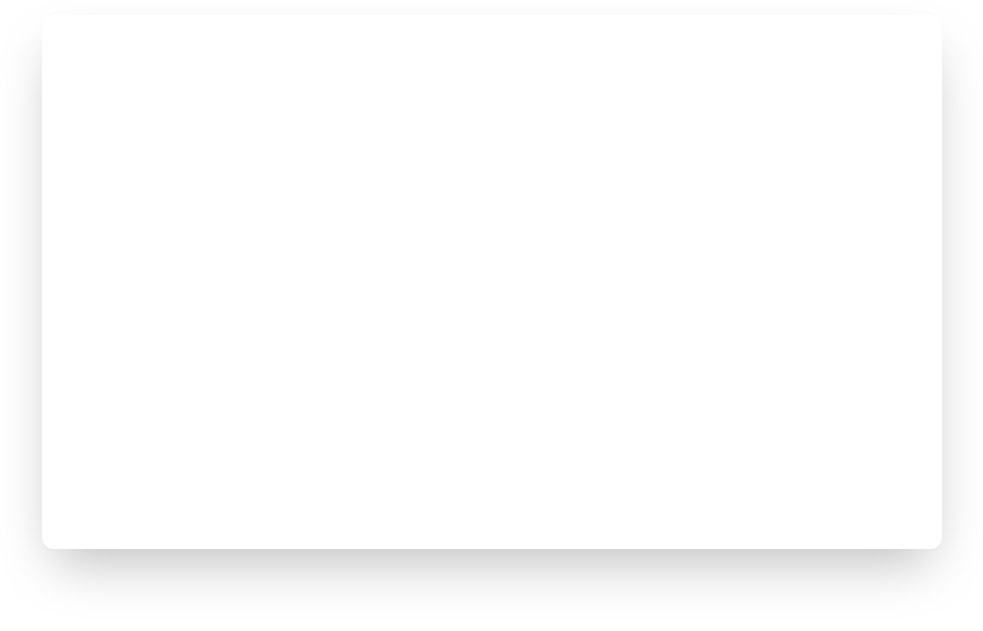
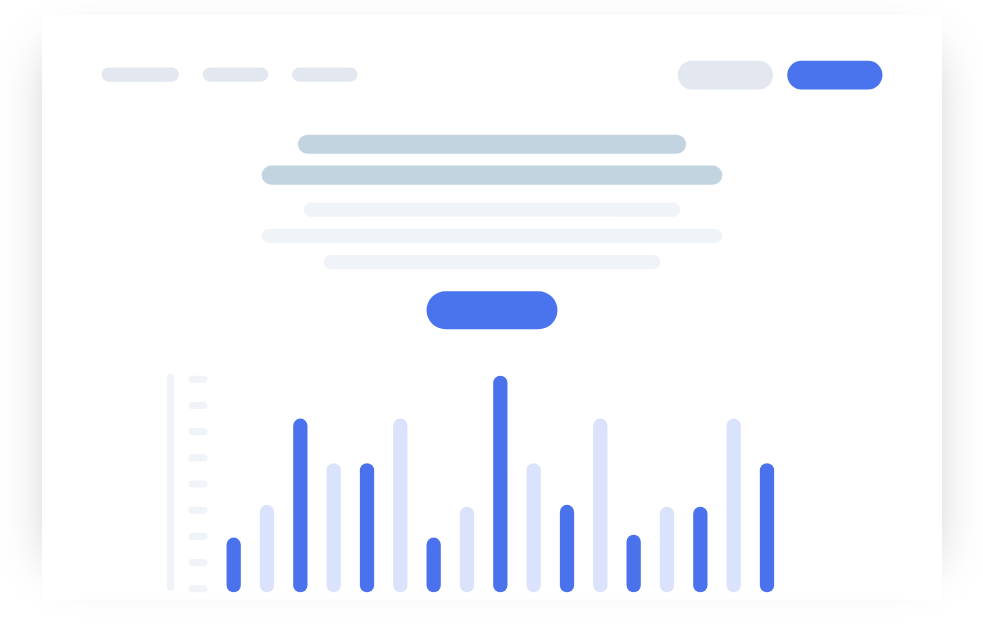
Before and after one commit to JulianFurchert/freelance-website, a Next.js app: page / in a window 1280 px wide. Shown: the part 1575-2206 px from the top of the page, without its empty margins (148-1131 px from the left). Built offline with nearby package versions, Linux system fonts and the light colour scheme; a web font is replaced by a local one.

Commit message:
add InterfaceDashboard

```diff
--- /dev/null
+++ b/src/components/InterfaceDashboard.tsx
@@ -0,0 +1,98 @@
+"use client"
+import React, { useRef } from 'react'
+import { mergeRefs } from '@/utils/mergeRefs'
+import { motion, useInView, SVGMotionProps } from "framer-motion"
+
+export const InterfaceDashboard = React.forwardRef<SVGSVGElement, SVGMotionProps<SVGSVGElement>>(
+  function Divider(props, ref){
+    const _ref = useRef(null)
+    const isInView = useInView(_ref)
+
+    const container = {
+    hidden: {
+         opacity: 0
+    },
+    show: {
+        opacity: 1,
+            transition: {
+                staggerChildren: 0.2
+            }
+        }
+    }
+
+    return (
+        <motion.svg variants={container} initial="hidden" animate={isInView ? 'show' : 'hidden'} ref={mergeRefs([_ref, ref])} width="1512" height="982" viewBox="0 0 1512 982" fill="none" {...props}>
+            <motion.rect width="1512" height="982" fill="white"/>
+            {/* Menu Left */}
+            <motion.rect x="100" y="88" width="130" height="24" rx="12" fill="#E2E7F0"/>
+            <motion.rect x="270" y="88" width="110" height="24" rx="12" fill="#E2E7F0"/>
+            <motion.rect x="420" y="88" width="110" height="24" rx="12" fill="#E2E7F0"/>
+            {/* Menu Right */}
+            <motion.rect x="1068" y="77" width="160" height="48" rx="24" fill="#E2E7F0"/>
+            <motion.rect x="1252" y="77" width="160" height="48" rx="24" fill="#4A73EE"/>
+            {/* Text */}
+            <motion.g>
+                <motion.rect x="430" y="201" width="652" height="32" rx="16" fill="#C3D4E1"/>
+                <motion.rect x="369" y="253" width="774" height="32" rx="16" fill="#C3D4E1"/>
+                <motion.rect x="440" y="315" width="632" height="24" rx="12" fill="#F0F3F7"/>
+                <motion.rect x="369" y="359" width="774" height="24" rx="12" fill="#F0F3F7"/>
+                <motion.rect x="473" y="403" width="566" height="24" rx="12" fill="#F0F3F7"/>
+            </motion.g>
+            {/* Button */}
+            <motion.rect x="646" y="464" width="220" height="64" rx="32" fill="#4A73EE"/>
+            {/* Diagram Box */}
+            <motion.g>
+                <motion.rect x="210" y="603" width="12" height="364" rx="6" fill="#F0F3F7"/>
+                <motion.rect x="246" y="606" width="32" height="12" rx="6" fill="#F0F3F7"/>
+                <motion.rect x="246" y="650" width="32" height="12" rx="6" fill="#F0F3F7"/>
+                <motion.rect x="246" y="694" width="32" height="12" rx="6" fill="#F0F3F7"/>
+                <motion.rect x="246" y="738" width="32" height="12" rx="6" fill="#F0F3F7"/>
+                <motion.rect x="246" y="782" width="32" height="12" rx="6" fill="#F0F3F7"/>
+                <motion.rect x="246" y="826" width="32" height="12" rx="6" fill="#F0F3F7"/>
+                <motion.rect x="246" y="870" width="32" height="12" rx="6" fill="#F0F3F7"/>
+                <motion.rect x="246" y="914" width="32" height="12" rx="6" fill="#F0F3F7"/>
+                <motion.rect x="246" y="958" width="32" height="12" rx="6" fill="#F0F3F7"/>
+            </motion.g>
+            {/* Diagram */}
+            <motion.rect x="310" y="878" width="24" height="92" rx="12" fill="#4B72ED"/>
+            <motion.rect x="366" y="823" width="24" height="147" rx="12" fill="#DAE3FB"/>
+            <motion.rect x="422" y="678" width="24" height="292" rx="12" fill="#4B72ED"/>
+            <motion.rect x="478" y="753" width="24" height="217" rx="12" fill="#DAE3FB"/>
+            <motion.rect x="534" y="753" width="24" height="217" rx="12" fill="#4B72ED"/>
+            <Bar x="590" y="678" width="24" height="292" rx="12" fill="#DAE3FB"/>
+            <Bar x="646" y="878" width="24" height="92" rx="12" fill="#4B72ED"/>
+            <Bar x="702" y="826" width="24" height="144" rx="12" fill="#DAE3FB"/>
+            <Bar x="758" y="606" width="24" height="364" rx="12" fill="#4B72ED"/>
+            <Bar x="814" y="753" width="24" height="217" rx="12" fill="#DAE3FB"/>
+            <Bar x="870" y="823" width="24" height="147"  rx="12" fill="#4B72ED"/>
+            <Bar x="926" y="678" width="24" height="292" rx="12" fill="#DAE3FB"/>
+            <Bar x="982" y="873" width="24" height="97" rx="12" fill="#4B72ED"/>
+            <Bar x="1038" y="826" width="24" height="144" rx="12" fill="#DAE3FB"/>
+            <Bar x="1094" y="826" width="24" height="144" rx="12" fill="#4B72ED"/>
+            <Bar x="1150" y="678" width="24" height="292"  rx="12" fill="#DAE3FB"/>
+            <Bar x="1206" y="753" width="24" height="217" rx="12" fill="#4B72ED"/>
+        </motion.svg>
+    )
+  }
+)
+
+
+
+const Bar: React.FC<SVGMotionProps<SVGRectElement>> = ({ height, ...props }) => {
+
+    const bar = {
+        hidden: (height: string) => ({
+            height: 0,
+            y: parseInt(height)
+        }),
+        show: (height: string) => ({
+            height: parseInt(height),
+            y: 0,
+            transition: { type: "spring", stiffness: 60 }
+        }),
+    }
+
+    return (
+        <motion.rect variants={bar} height={height} custom={height} {...props}/>
+    )
+}
--- a/src/composites/HomeSections.tsx
+++ b/src/composites/HomeSections.tsx
@@ -2,7 +2,8 @@
 import React, { useRef } from 'react'
 import { Container } from '@/components/Container'
 import { Headline } from '@/components/Headline'
-import { motion, useScroll, useTransform, useMotionValue, animate, useMotionValueEvent } from "framer-motion"
+import { InterfaceDashboard } from '@/components/InterfaceDashboard'
+import { motion, useScroll, useTransform, useMotionValueEvent } from "framer-motion"
 import { Scene } from './Fragment'
 
 export const AboutSection: React.FC = () => {
@@ -25,10 +26,6 @@ export const InterfaceSection: React.FC = () => {
     offset: ["start center", "0.25 end"],
   });
 
-  useMotionValueEvent(scrollYProgress, "change", (latest) => {
-    console.log("scrollYProgress changed to", latest)
-  })
-
   const width = useTransform(
     scrollYProgress,
     [0, 1],
@@ -41,21 +38,23 @@ export const InterfaceSection: React.FC = () => {
     ['80%', '100%']
   )
 
-  // useMotionValueEvent(y, "change", (latest) => {
-  //   console.log("top changed to", latest)
-  // })
-
+  const borderRadius = useTransform(
+    scrollYProgress,
+    [0, 1],
+    ['12px', '0px']
+  )
 
   return (
     <div>
       <div ref={target} className="relative" >
-
           <div className='sticky top-0 flex justify-center items-center w-full h-screen'>
-            <motion.div style={{width, height}} className='absolute bg-gray-900 rounded-xl w-4/5 h-4/5' />
+            <motion.div style={{width, height, borderRadius}} className='absolute bg-gray-900 w-4/5 h-4/5' />
           </div>
 
           <div className='sticky top-0 flex justify-center items-center w-full h-screen'>
-            <div className='bg-white border-gray-900 rounded-xl w-[900px] max-w-full h-4/6 mx-4 shadow-2xl' />
+            <div className='bg-white border-gray-900 rounded-xl w-[900px] max-w-full h-4/6 mx-4 shadow-2xl'>
+              <InterfaceDashboard className='w-full h-auto' />
+            </div>
           </div>
 
           <div className='sticky top-2 flex justify-center items-center w-full h-screen'>
@@ -65,7 +64,6 @@ export const InterfaceSection: React.FC = () => {
           <div className='sticky top-2 flex justify-center items-center w-full h-screen'>
             <div className='bg-white border-gray-900 rounded-xl w-[900px] max-w-full h-4/6 mx-4 shadow-2xl' />
           </div>
-
       </div>
     </div>
   )
--- /dev/null
+++ b/src/utils/mergeRefs.ts
@@ -0,0 +1,15 @@
+import type * as React from "react";
+
+export function mergeRefs<T = any>(
+  refs: Array<React.MutableRefObject<T> | React.LegacyRef<T>>
+): React.RefCallback<T> {
+  return (value) => {
+    refs.forEach((ref) => {
+      if (typeof ref === "function") {
+        ref(value);
+      } else if (ref != null) {
+        (ref as React.MutableRefObject<T | null>).current = value;
+      }
+    });
+  };
+}
```
